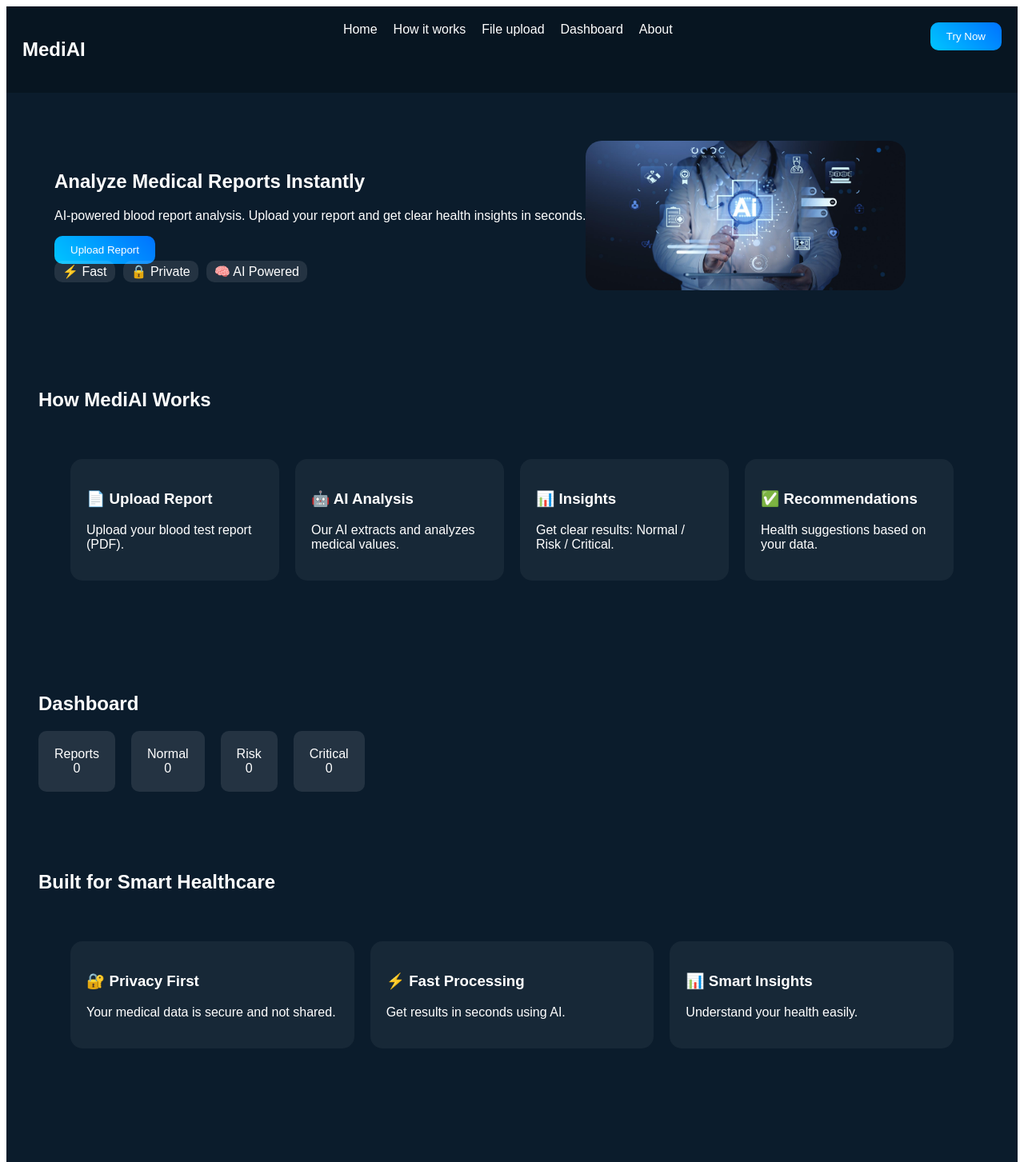
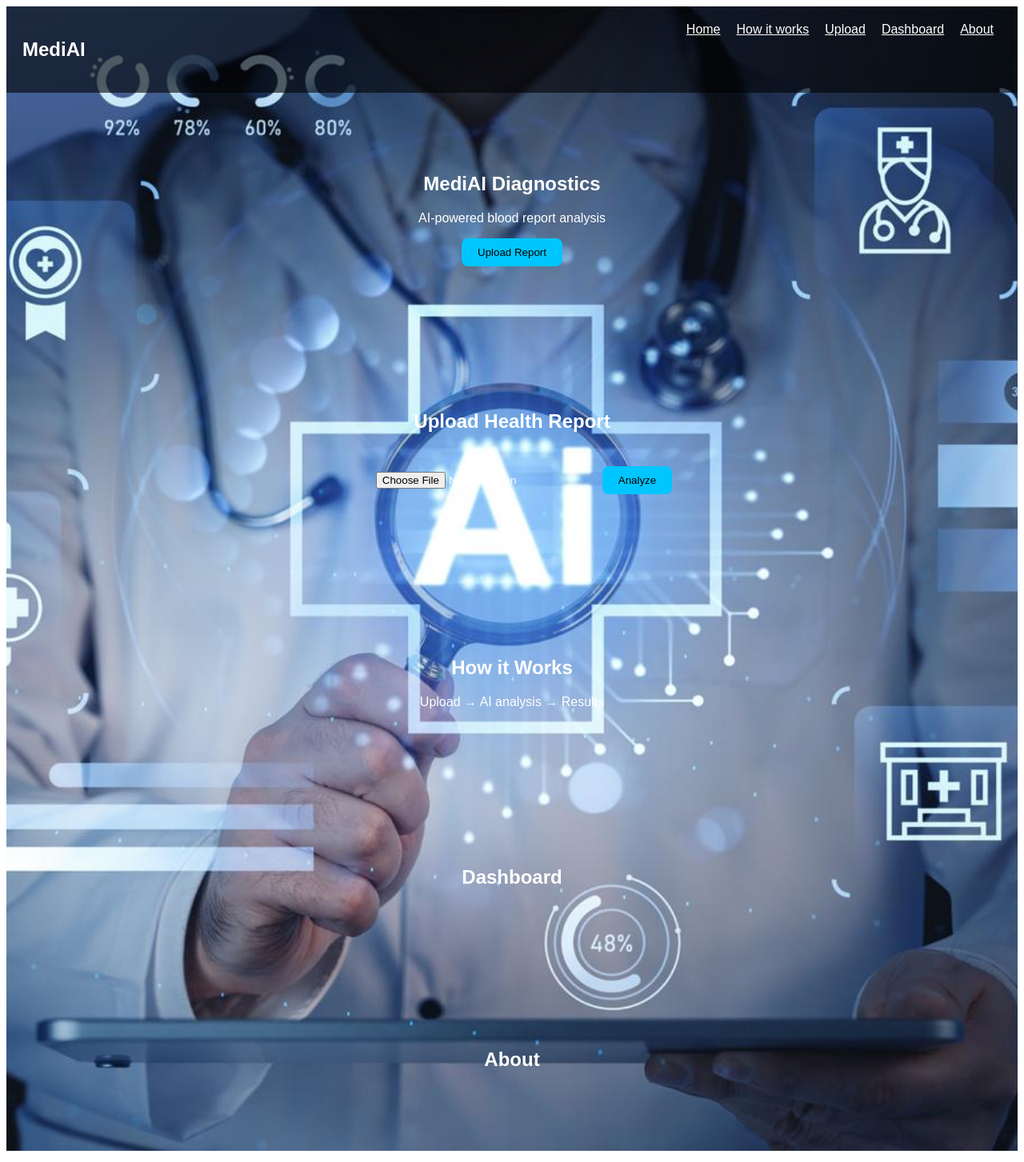
Before and after one commit to Rahul2127git/MediAI-Diagnostics, a Next.js app in the folder mediai-diagnostics/frontend/: page / in a window 1280 px wide. Shown: the top 1453 px of the page at 80% size. Built offline with nearby package versions, Linux system fonts and the light colour scheme.

Commit message:
Update index.js

```diff
--- a/mediai-diagnostics/frontend/pages/index.js
+++ b/mediai-diagnostics/frontend/pages/index.js
@@ -1,224 +1,119 @@
-import Link from "next/link";
+import { useState } from "react";
 
 export default function Home() {
+  const [file, setFile] = useState(null);
+
+  const handleUpload = async () => {
+    if (!file) return alert("Select a file");
+
+    const formData = new FormData();
+    formData.append("file", file);
+
+    try {
+      const res = await fetch(
+        "https://mediai-diagnostics-qpdf.onrender.com/analyze/",
+        {
+          method: "POST",
+          body: formData,
+        }
+      );
+
+      const data = await res.json();
+      alert(JSON.stringify(data, null, 2));
+    } catch {
+      alert("Backend error");
+    }
+  };
+
   return (
     <div className="container">
 
       {/* NAVBAR */}
-      <nav className="navbar">
+      <nav>
         <h2>MediAI</h2>
         <div>
-          <a href="#">Home</a>
+          <a href="#home">Home</a>
           <a href="#how">How it works</a>
-          <a href="/upload">File upload</a>
-          <a href="#">Dashboard</a>
-          <a href="#">About</a>
+          <a href="#upload">Upload</a>
+          <a href="#dashboard">Dashboard</a>
+          <a href="#about">About</a>
         </div>
-        <Link href="/upload">
-          <button className="primary">Try Now</button>
-        </Link>
       </nav>
 
-      {/* HERO SECTION */}
-      <section className="hero">
-        <div className="left">
-          <h1>Analyze Medical Reports Instantly</h1>
-          <p>
-            AI-powered blood report analysis. Upload your report and get
-            clear health insights in seconds.
-          </p>
+      {/* HERO */}
+      <section id="home" className="hero">
+        <h1>MediAI Diagnostics</h1>
+        <p>AI-powered blood report analysis</p>
 
-          <Link href="/upload">
-            <button className="primary big">Upload Report</button>
-          </Link>
+        <a href="#upload">
+          <button>Upload Report</button>
+        </a>
+      </section>
 
-          <div className="tags">
-            <span>⚡ Fast</span>
-            <span>🔒 Private</span>
-            <span>🧠 AI Powered</span>
-          </div>
-        </div>
+      {/* UPLOAD SECTION (MAIN FEATURE) */}
+      <section id="upload" className="upload">
+        <h2>Upload Health Report</h2>
 
-        <div className="right">
-          <img src="/bg.jpg" alt="AI" />
-        </div>
+        <input
+          type="file"
+          accept=".pdf,.csv,.xlsx,.xls,.png,.jpg,.jpeg"
+          onChange={(e) => setFile(e.target.files[0])}
+        />
+
+        <button onClick={handleUpload}>Analyze</button>
       </section>
 
       {/* HOW IT WORKS */}
       <section id="how" className="how">
-        <h2>How MediAI Works</h2>
-
-        <div className="grid">
-          <div className="card">
-            <h3>📄 Upload Report</h3>
-            <p>Upload your blood test report (PDF).</p>
-          </div>
-
-          <div className="card">
-            <h3>🤖 AI Analysis</h3>
-            <p>Our AI extracts and analyzes medical values.</p>
-          </div>
-
-          <div className="card">
-            <h3>📊 Insights</h3>
-            <p>Get clear results: Normal / Risk / Critical.</p>
-          </div>
-
-          <div className="card">
-            <h3>✅ Recommendations</h3>
-            <p>Health suggestions based on your data.</p>
-          </div>
-        </div>
+        <h2>How it Works</h2>
+        <p>Upload → AI analysis → Results</p>
       </section>
 
       {/* DASHBOARD */}
-      <section className="dashboard">
+      <section id="dashboard">
         <h2>Dashboard</h2>
-        <div className="stats">
-          <div>Reports<br/><span>0</span></div>
-          <div>Normal<br/><span>0</span></div>
-          <div>Risk<br/><span>0</span></div>
-          <div>Critical<br/><span>0</span></div>
-        </div>
       </section>
 
-      {/* FEATURES */}
-      <section className="features">
-        <h2>Built for Smart Healthcare</h2>
-
-        <div className="grid">
-          <div className="card">
-            <h3>🔐 Privacy First</h3>
-            <p>Your medical data is secure and not shared.</p>
-          </div>
-
-          <div className="card">
-            <h3>⚡ Fast Processing</h3>
-            <p>Get results in seconds using AI.</p>
-          </div>
-
-          <div className="card">
-            <h3>📊 Smart Insights</h3>
-            <p>Understand your health easily.</p>
-          </div>
-        </div>
+      {/* ABOUT */}
+      <section id="about">
+        <h2>About</h2>
       </section>
 
-      {/* LOGIN SECTION */}
-      <section className="login">
-        <h2>Welcome Back</h2>
-        <p>Login to access your dashboard</p>
-
-        <input placeholder="Username" />
-        <input placeholder="Password" type="password" />
-
-        <button className="primary">Login</button>
-      </section>
-
-      {/* FOOTER */}
-      <footer>
-        Secure your health · MediAI Diagnostics
-      </footer>
-
-      {/* STYLES */}
+      {/* STYLE */}
       <style jsx>{`
         .container {
-          background: #0b1c2c;
+          background: url("/bg.jpg") no-repeat center/cover;
           color: white;
           font-family: Arial;
         }
 
-        .navbar {
+        nav {
           display: flex;
           justify-content: space-between;
           padding: 20px;
-          background: #071521;
+          background: rgba(0,0,0,0.6);
         }
 
-        .navbar a {
+        nav a {
           margin: 0 10px;
           color: white;
-          text-decoration: none;
         }
 
-        .hero {
-          display: flex;
-          padding: 60px;
-          align-items: center;
-        }
-
-        .hero img {
-          width: 400px;
-          border-radius: 20px;
-        }
-
-        .big {
-          padding: 15px 30px;
-        }
-
-        .tags span {
-          margin-right: 10px;
-          background: rgba(255,255,255,0.1);
-          padding: 5px 10px;
-          border-radius: 10px;
-        }
-
-        .grid {
-          display: grid;
-          grid-template-columns: repeat(auto-fit, minmax(200px, 1fr));
-          gap: 20px;
-          padding: 40px;
-        }
-
-        .card {
-          background: rgba(255,255,255,0.05);
-          padding: 20px;
-          border-radius: 15px;
-        }
-
-        .dashboard, .features, .how {
-          padding: 40px;
-        }
-
-        .stats {
-          display: flex;
-          gap: 20px;
-        }
-
-        .stats div {
-          background: rgba(255,255,255,0.1);
-          padding: 20px;
-          border-radius: 10px;
+        section {
+          padding: 80px;
           text-align: center;
         }
 
-        .login {
-          padding: 40px;
-          text-align: center;
+        .upload input {
+          margin: 20px;
+          padding: 10px;
         }
 
-        .login input {
-          display: block;
-          margin: 10px auto;
-          padding: 10px;
-          width: 250px;
+        button {
+          padding: 10px 20px;
+          background: #00c6ff;
+          border: none;
           border-radius: 8px;
-          border: none;
-        }
-
-        .primary {
-          background: linear-gradient(45deg, #00c6ff, #0072ff);
-          border: none;
-          padding: 10px 20px;
-          border-radius: 10px;
-          color: white;
-          cursor: pointer;
-        }
-
-        footer {
-          text-align: center;
-          padding: 20px;
-          background: #071521;
         }
       `}</style>
     </div>
```
